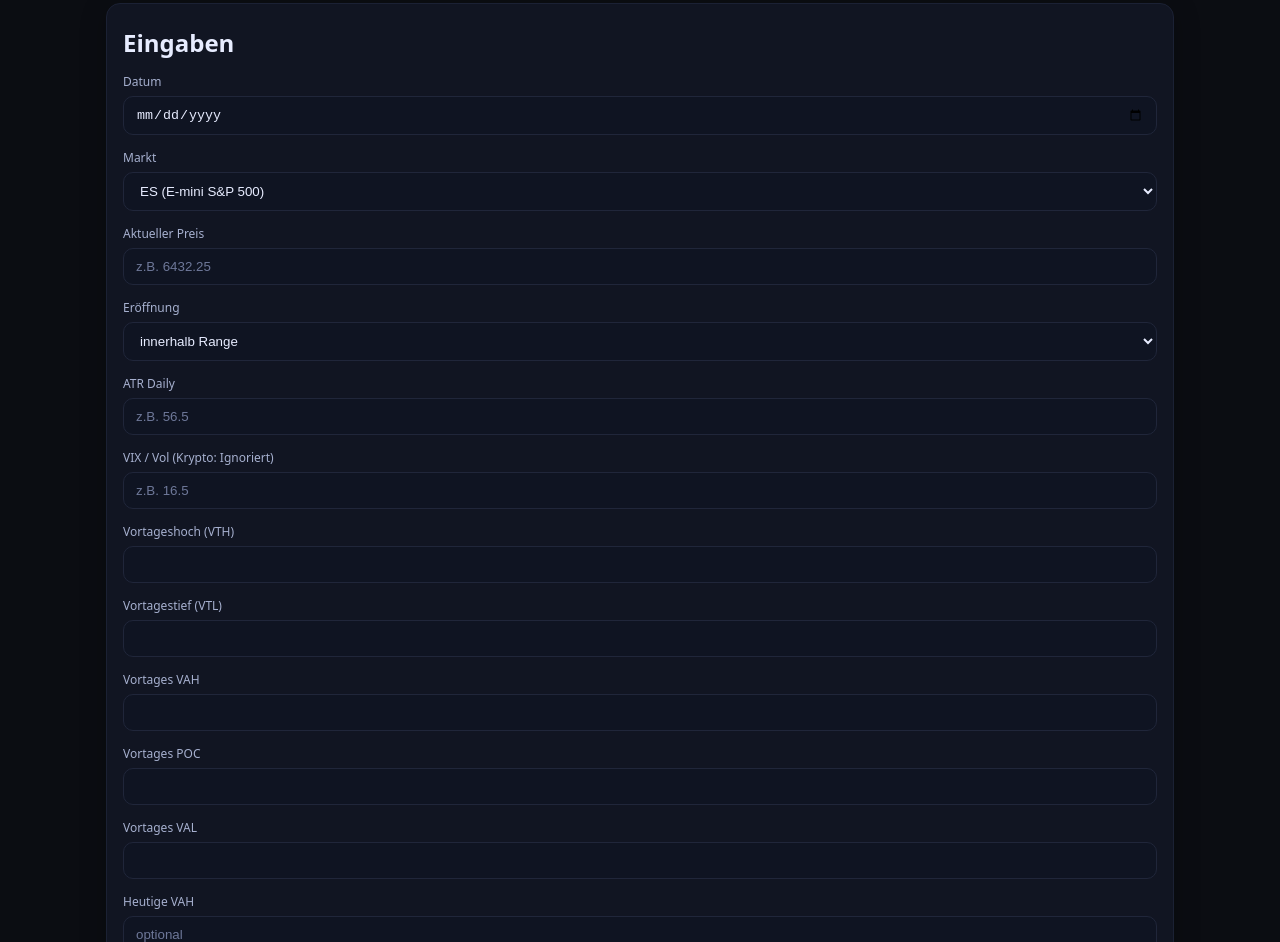
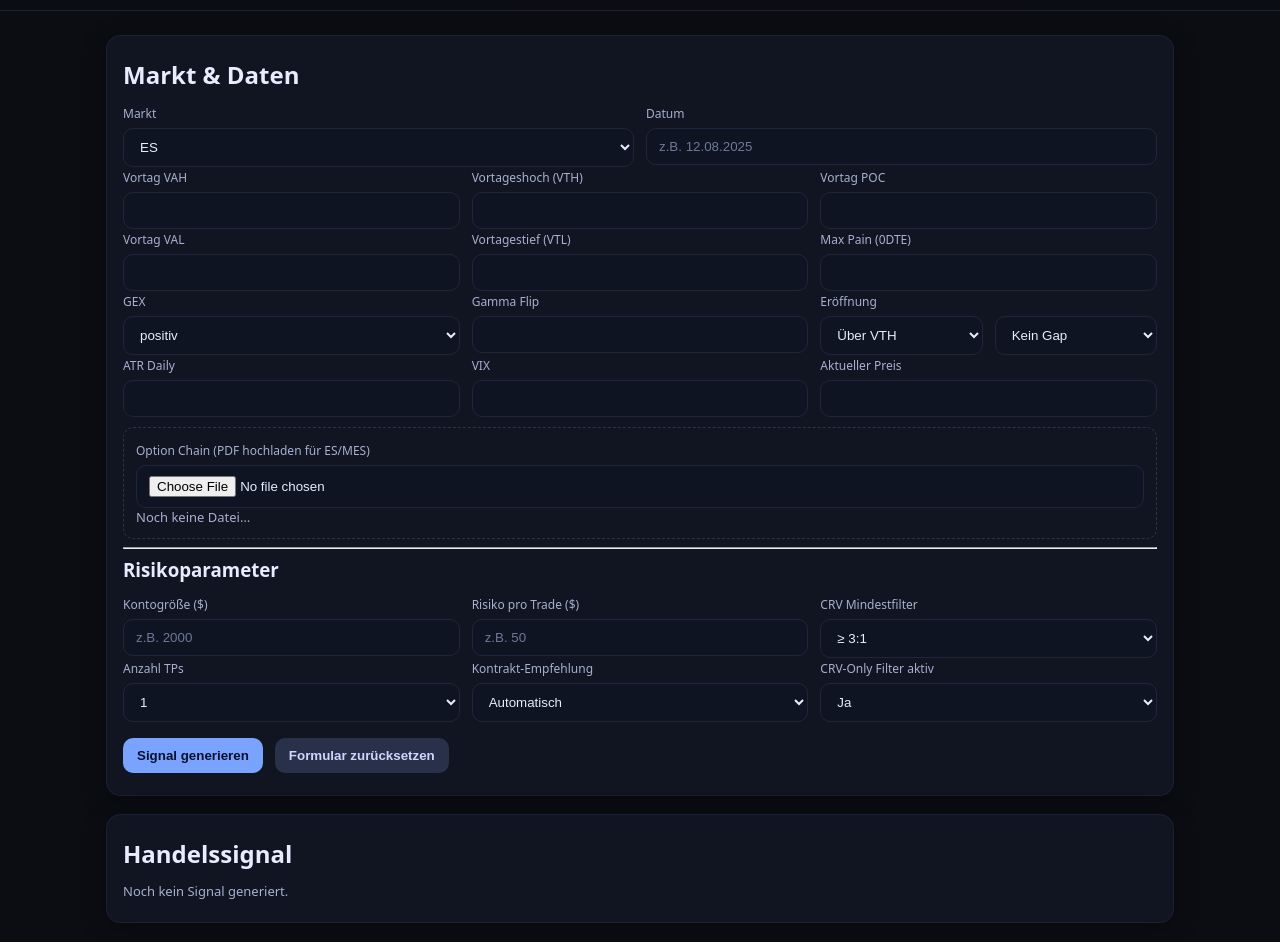
Before and after one commit to klingtrading-Signale/SignaleNEUSTE, a plain HTML site: page index.html in a window 1280 px wide. Shown: the part 79-1021 px from the top of the page. Drawn offline with Linux system fonts and the light colour scheme.

Commit message:
Add files via upload

```diff
--- a/index.html
+++ b/index.html
@@ -4,113 +4,79 @@
   <meta charset="UTF-8" />
   <meta name="viewport" content="width=device-width, initial-scale=1.0"/>
   <title>A++ Signal Generator</title>
-  <link rel="stylesheet" href="styles.css"/>
+  <link rel="stylesheet" href="./styles.css"/>
+  <!-- pdf.js (für Option-Chain PDF Upload & Parsing) -->
+  <script src="https://cdnjs.cloudflare.com/ajax/libs/pdf.js/3.11.174/pdf.min.js"></script>
+  <script>
+    if (window['pdfjsLib']) {
+      pdfjsLib.GlobalWorkerOptions.workerSrc = "https://cdnjs.cloudflare.com/ajax/libs/pdf.js/3.11.174/pdf.worker.min.js";
+    }
+  </script>
 </head>
 <body>
-<header class="app-header">
+  <header class="topbar">
     <div class="brand">
-    <div class="logo">LOGO</div>
-    <div class="title">A++ Signal Generator</div>
+      <img src="./assets/logo-placeholder.svg" alt="Logo" class="logo"/>
+      <h1>A++ Signal Generator</h1>
     </div>
-  <div class="subtitle">Set-and-Forget Handelssignale • ES/MES • NQ/MNQ • Krypto</div>
+    <div class="meta">Prototype • v1.0</div>
   </header>
 
   <main class="container">
     <section class="card">
-    <h2>Eingaben</h2>
-    <div class="grid">
-      <div class="field">
-        <label>Datum</label>
-        <input id="date" type="date"/>
-      </div>
-
-      <div class="field">
+      <h2>Markt & Daten</h2>
+      <div class="grid grid-2">
+        <div>
           <label>Markt</label>
           <select id="market">
-          <option value="ES">ES (E-mini S&P 500)</option>
-          <option value="MES">MES (Micro E-mini S&P 500)</option>
-          <option value="NQ">NQ (E-mini Nasdaq 100)</option>
-          <option value="MNQ">MNQ (Micro E-mini Nasdaq 100)</option>
-          <option value="BTC">BTC (Spot/Perp)</option>
+            <option value="ES">ES</option>
+            <option value="MES">MES</option>
+            <option value="NQ">NQ</option>
+            <option value="MNQ">MNQ</option>
+            <option value="BTC">BTC</option>
             <option value="DOGE">Dogecoin</option>
             <option value="SOL">Solana</option>
             <option value="SHIB">Shiba Inu</option>
             <option value="XRP">XRP</option>
           </select>
         </div>
-
-      <div class="field">
-        <label>Aktueller Preis</label>
-        <input id="currentPrice" type="number" step="0.01" placeholder="z.B. 6432.25"/>
+        <div>
+          <label>Datum</label>
+          <input id="date" type="text" placeholder="z.B. 12.08.2025"/>
+        </div>
       </div>
 
-      <div class="field">
-        <label>Eröffnung</label>
-        <select id="openType">
-          <option value="range">innerhalb Range</option>
-          <option value="gap_up">Gap up</option>
-          <option value="gap_down">Gap down</option>
-          <option value="vth">Vortageshoch</option>
-          <option value="vtl">Vortagestief</option>
-        </select>
+      <div id="futures-fields">
+        <div class="grid grid-3">
+          <div>
+            <label>Vortag VAH</label>
+            <input id="prevVAH" type="number" step="0.25" />
           </div>
-
-      <div class="field">
-        <label>ATR Daily</label>
-        <input id="atr" type="number" step="0.01" placeholder="z.B. 56.5"/>
+          <div>
+            <label>Vortageshoch (VTH)</label>
+            <input id="prevHigh" type="number" step="0.25" />
           </div>
-
-      <div class="field">
-        <label>VIX / Vol (Krypto: Ignoriert)</label>
-        <input id="vix" type="number" step="0.01" placeholder="z.B. 16.5"/>
+          <div>
+            <label>Vortag POC</label>
+            <input id="prevPOC" type="number" step="0.25" />
           </div>
-
-      <div class="field">
-        <label>Vortageshoch (VTH)</label>
-        <input id="prevHigh" type="number" step="0.01"/>
         </div>
-
-      <div class="field">
+        <div class="grid grid-3">
+          <div>
+            <label>Vortag VAL</label>
+            <input id="prevVAL" type="number" step="0.25" />
+          </div>
+          <div>
             <label>Vortagestief (VTL)</label>
-        <input id="prevLow" type="number" step="0.01"/>
+            <input id="prevLow" type="number" step="0.25" />
           </div>
-
-      <div class="field">
-        <label>Vortages VAH</label>
-        <input id="prevVAH" type="number" step="0.01"/>
-      </div>
-
-      <div class="field">
-        <label>Vortages POC</label>
-        <input id="prevPOC" type="number" step="0.01"/>
-      </div>
-
-      <div class="field">
-        <label>Vortages VAL</label>
-        <input id="prevVAL" type="number" step="0.01"/>
-      </div>
-
-      <div class="field">
-        <label>Heutige VAH</label>
-        <input id="todayVAH" type="number" step="0.01" placeholder="optional"/>
-      </div>
-
-      <div class="field">
-        <label>Heutiger POC</label>
-        <input id="todayPOC" type="number" step="0.01" placeholder="optional"/>
-      </div>
-
-      <div class="field">
-        <label>Heutige VAL</label>
-        <input id="todayVAL" type="number" step="0.01" placeholder="optional"/>
-      </div>
-
-      <div class="field">
-        <label>Max Pain (0DTE / NDX)</label>
+          <div>
+            <label>Max Pain (0DTE)</label>
             <input id="maxPain" type="number" step="0.01"/>
           </div>
-
-      <div class="field">
+        </div>
+        <div class="grid grid-3">
+          <div>
             <label>GEX</label>
             <select id="gex">
               <option value="positiv">positiv</option>
@@ -118,77 +84,176 @@
               <option value="negativ">negativ</option>
             </select>
           </div>
-
-      <div class="field">
-        <label>Gamma Flip (Info)</label>
-        <input id="gammaFlip" type="number" step="0.01" placeholder="optional"/>
+          <div>
+            <label>Gamma Flip</label>
+            <input id="gammaFlip" type="number" step="0.01"/>
+          </div>
+          <div>
+            <label>Eröffnung</label>
+            <div class="grid grid-2">
+              <select id="openContext">
+                <option value="ueberVTH">Über VTH</option>
+                <option value="unterVTH">Unter VTH</option>
+                <option value="innerhalb">Innerhalb Vortagesrange</option>
+              </select>
+              <select id="gapType">
+                <option value="keinGap">Kein Gap</option>
+                <option value="gapUp">Gap Up</option>
+                <option value="gapDown">Gap Down</option>
+              </select>
+            </div>
+          </div>
+        </div>
+        <div class="grid grid-3">
+          <div>
+            <label>ATR Daily</label>
+            <input id="atr" type="number" step="0.01"/>
+          </div>
+          <div>
+            <label>VIX</label>
+            <input id="vix" type="number" step="0.01"/>
+          </div>
+          <div>
+            <label>Aktueller Preis</label>
+            <input id="price" type="number" step="0.25"/>
+          </div>
         </div>
 
-      <div class="field">
-        <label>Kontogröße ($)</label>
-        <input id="accountSize" type="number" step="1" placeholder="z.B. 2000"/>
+        <div id="nq-oi-fields" class="grid grid-2" style="display:none;">
+          <div>
+            <label>Call OI (Strike / OI)</label>
+            <input id="callOI" type="text" placeholder="z.B. 23400 / 246"/>
+          </div>
+          <div>
+            <label>Put OI (Strike / OI)</label>
+            <input id="putOI" type="text" placeholder="z.B. 23100 / 194"/>
+          </div>
         </div>
 
-      <div class="field">
+        <div id="option-pdf" class="uploader">
+          <label>Option Chain (PDF hochladen für ES/MES)</label>
+          <input id="pdfFile" type="file" accept="application/pdf"/>
+          <div id="pdfStatus" class="muted">Noch keine Datei…</div>
+        </div>
+      </div>
+
+      <div id="crypto-fields" style="display:none;">
+        <div class="grid grid-3">
+          <div>
+            <label>Eröffnung Tageskerze</label>
+            <input id="cOpen" type="number" step="0.01"/>
+          </div>
+          <div>
+            <label>Vortageshoch</label>
+            <input id="cHigh" type="number" step="0.01"/>
+          </div>
+          <div>
+            <label>Vortagestief</label>
+            <input id="cLow" type="number" step="0.01"/>
+          </div>
+        </div>
+        <div class="grid grid-3">
+          <div>
+            <label>VAH</label>
+            <input id="cVAH" type="number" step="0.01"/>
+          </div>
+          <div>
+            <label>POC</label>
+            <input id="cPOC" type="number" step="0.01"/>
+          </div>
+          <div>
+            <label>VAL</label>
+            <input id="cVAL" type="number" step="0.01"/>
+          </div>
+        </div>
+        <div class="grid grid-3">
+          <div>
+            <label>ATR Daily</label>
+            <input id="cATR" type="number" step="0.01"/>
+          </div>
+          <div>
+            <label>Funding Rate (%)</label>
+            <input id="cFunding" type="number" step="0.0001" placeholder="z.B. 0.0015"/>
+          </div>
+          <div>
+            <label>OI (%)</label>
+            <input id="cOI" type="number" step="0.01" placeholder="z.B. 3.32"/>
+          </div>
+        </div>
+        <div class="grid grid-1">
+          <div>
+            <label>Aktueller Preis</label>
+            <input id="cPrice" type="number" step="0.01"/>
+          </div>
+        </div>
+      </div>
+
+      <hr/>
+      <h3>Risikoparameter</h3>
+      <div class="grid grid-3">
+        <div>
+          <label>Kontogröße ($)</label>
+          <input id="acct" type="number" step="1" placeholder="z.B. 2000"/>
+        </div>
+        <div>
           <label>Risiko pro Trade ($)</label>
           <input id="riskPerTrade" type="number" step="1" placeholder="z.B. 50"/>
         </div>
-
-      <div class="field">
-        <label>CRV Mindest-Filter</label>
-        <select id="minRR">
-          <option value="1">1:1</option>
-          <option value="2">2:1</option>
-          <option value="3" selected>3:1</option>
-          <option value="5">5:1</option>
+        <div>
+          <label>CRV Mindestfilter</label>
+          <select id="rrFilter">
+            <option value="1">≥ 1:1</option>
+            <option value="2">≥ 2:1</option>
+            <option value="3" selected>≥ 3:1</option>
+            <option value="5">≥ 5:1</option>
           </select>
         </div>
+      </div>
 
-      <div class="field">
-        <label>Anzahl TPs (max 3)</label>
-        <select id="numTPs">
+      <div class="grid grid-3">
+        <div>
+          <label>Anzahl TPs</label>
+          <select id="tpCount">
             <option value="1" selected>1</option>
             <option value="2">2</option>
             <option value="3">3</option>
           </select>
         </div>
-
-      <div class="field wide">
-        <label>Option-Chain CSV (Spalten: Strike,Type[Call|Put],OI,Volume)</label>
-        <input id="ocsv" type="file" accept=".csv" />
+        <div>
+          <label>Kontrakt-Empfehlung</label>
+          <select id="contractType">
+            <option value="auto" selected>Automatisch</option>
+            <option value="mini">Mini bevorzugen</option>
+            <option value="micro">Micro bevorzugen</option>
+          </select>
         </div>
-
-      <div class="field wide">
-        <label><input id="enforceAplusplus" type="checkbox" checked/> Strenge A++ Filter aktiv (kein Short über VTH, kein Long unter VTL, Trend-Konformität)</label>
+        <div>
+          <label>CRV-Only Filter aktiv</label>
+          <select id="crvStrict">
+            <option value="on" selected>Ja</option>
+            <option value="off">Nein</option>
+          </select>
         </div>
-
       </div>
 
       <div class="actions">
-      <button id="btnExample">Beispieldaten einfügen (ES & BTC)</button>
-      <button id="btnGenerate" class="primary">Signal generieren</button>
-      <button id="btnClear">Felder leeren</button>
+        <button id="generate">Signal generieren</button>
+        <button id="reset">Formular zurücksetzen</button>
       </div>
     </section>
 
     <section class="card">
       <h2>Handelssignal</h2>
       <div id="signalArea" class="signal-area">
-      <div class="placeholder">Noch kein Signal erzeugt.</div>
+        <div class="muted">Noch kein Signal generiert.</div>
       </div>
     </section>
-
-  <section class="card">
-    <h2>Option-Chain Vorschau (Top 1 Call/Put OI & Volume)</h2>
-    <div id="ocPreview" class="oc-preview"></div>
-  </section>
-
   </main>
 
-<footer class="app-footer">
-  <div>© 2025 A++ Signals • Prototyp</div>
+  <footer class="footer">
+    <span>© 2025 A++ Strategy Prototype</span>
   </footer>
 
-<script src="script.js"></script>
+  <script src="./logic.js"></script>
 </body>
 </html>
```
Lines whose indentation alone changed are shown as unchanged.
